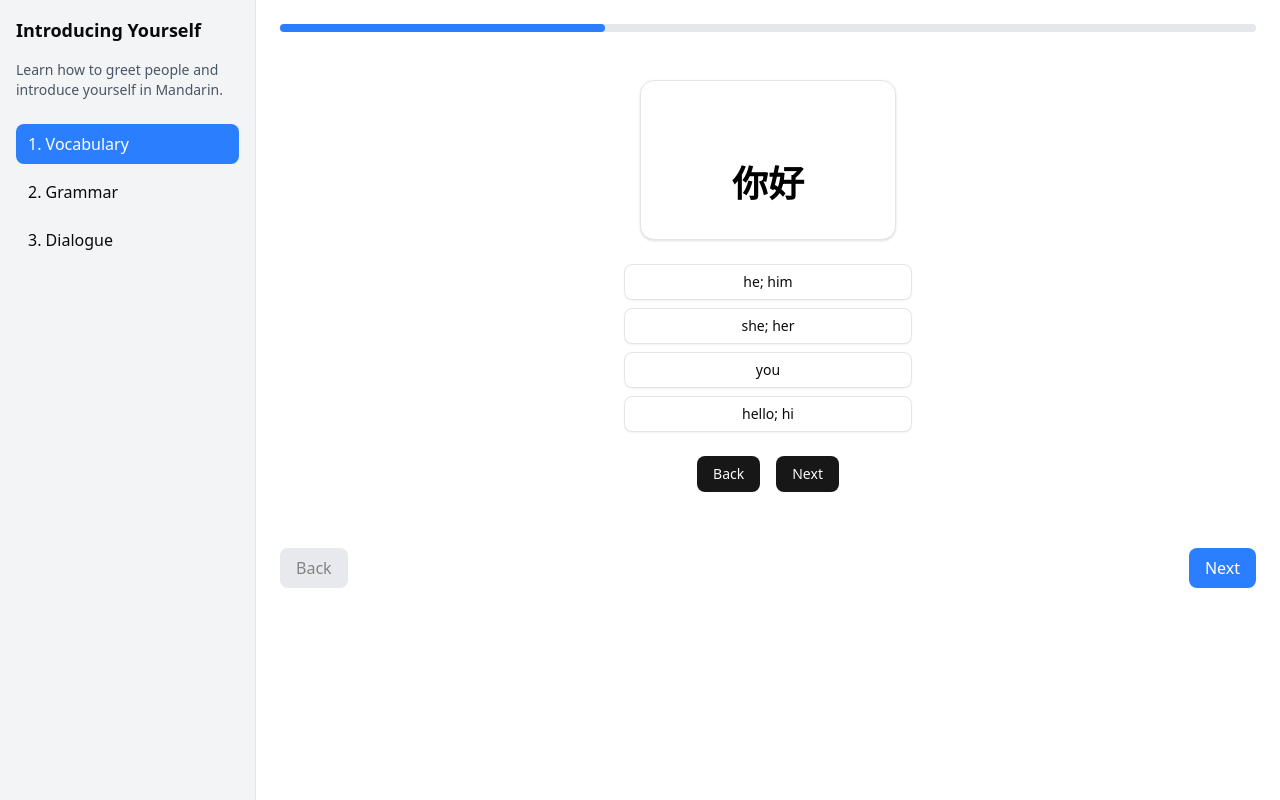
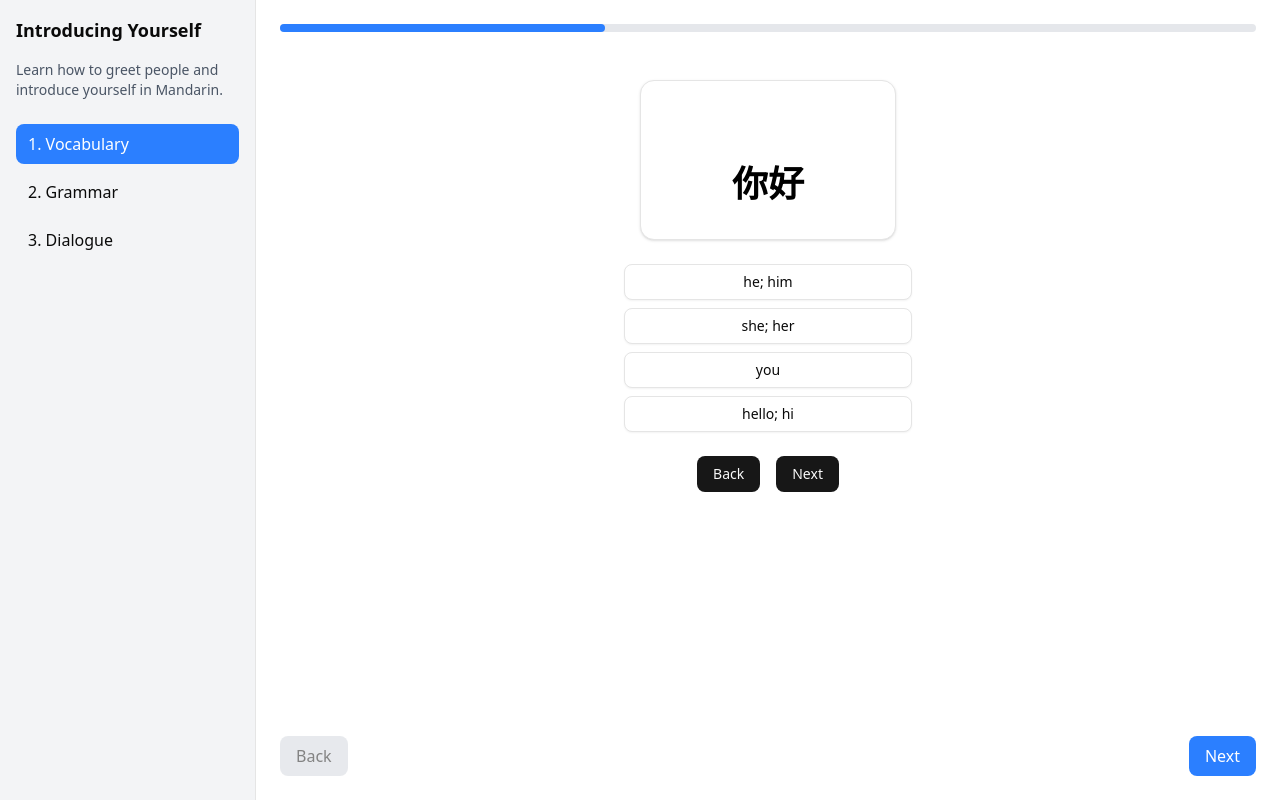
Before and after one commit to vtamprateep/language-speech-practice, a Next.js app in the folder frontend/: page /lessons/introducing-yourself in a window 1280 px wide. Built offline with nearby package versions, Linux system fonts and the light colour scheme; no server answers.

Commit message:
ui fix chat window (#13)

```diff
--- a/frontend/src/app/lessons/[id]/page.tsx
+++ b/frontend/src/app/lessons/[id]/page.tsx
@@ -78,7 +78,7 @@ export default function LessonPage({ params }: { params: Promise<{ id: string }>
             </aside>
 
             {/* Main content */}
-            <main className="flex-1 p-6">
+            <main className="flex-col flex flex-1 p-6">
                 {/* Progress bar */}
                 <div className="w-full bg-gray-200 rounded-full h-2 mb-6">
                     <div
@@ -88,7 +88,7 @@ export default function LessonPage({ params }: { params: Promise<{ id: string }>
                 </div>
 
                 {/* Current step content */}
-                <div className="mb-8">{steps[stepIndex].content}</div>
+                <div className="flex-1 overflow-hidden mb-8">{steps[stepIndex].content}</div>
 
                 {/* Navigation buttons */}
                 <div className="flex justify-between">
--- a/frontend/src/components/features/dialogue.tsx
+++ b/frontend/src/components/features/dialogue.tsx
@@ -219,8 +219,8 @@ export function GuidedDialogueText(
     }, [messages])
 
     return (
-        <div className="flex flex-col h-screen p-4">
-            <ScrollArea className="flex-1 mb-4 pr-2">
+        <div className="flex flex-col h-full p-4">
+            <ScrollArea className="flex-1 overflow-y-auto mb-4 pr-2">
                 {messages.map((msg, i) => (
                     <div
                         key={i}
```
